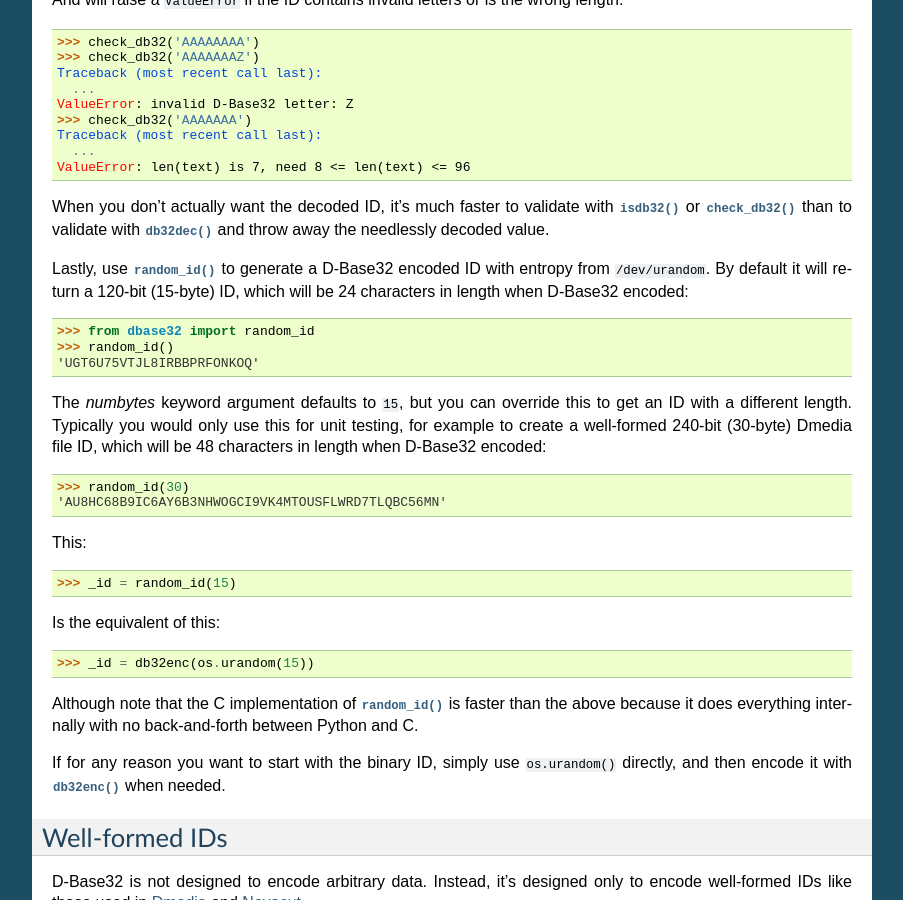
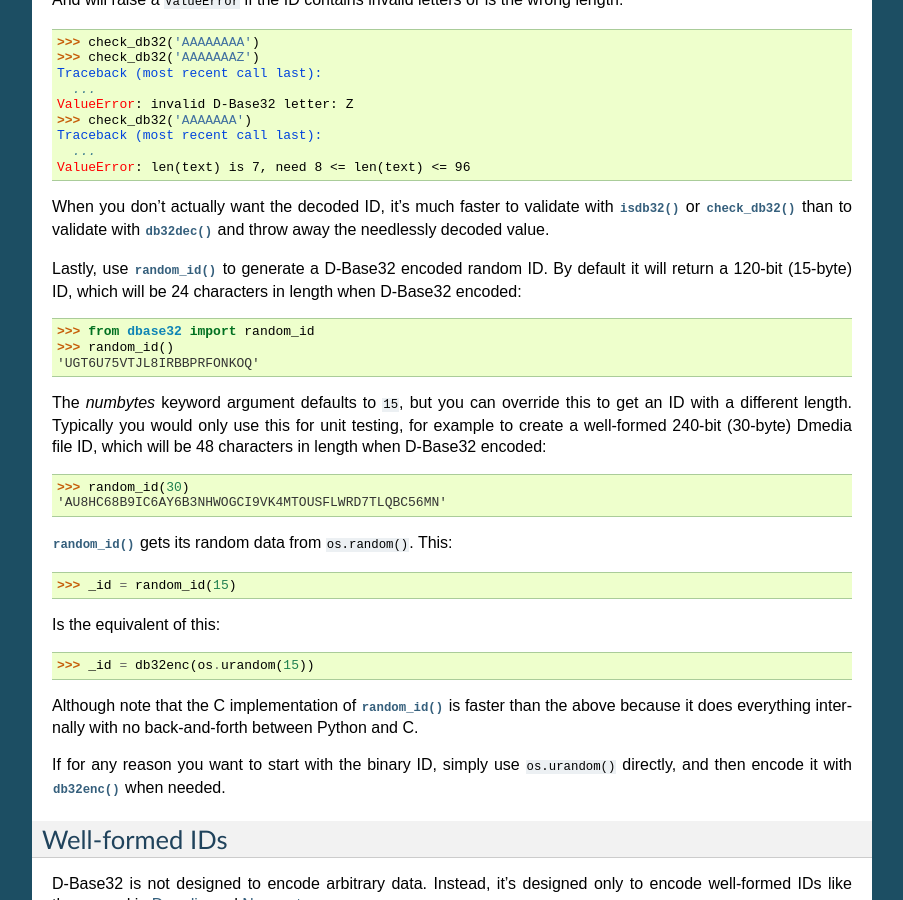
Before and after one commit to json420/dbase32, a Sphinx documentation site: the page built from doc/dbase32.rst, in a window 1280 px wide and 900 px high, scrolled down 896 px. Shown: the whole window, without its empty margins (198-1101 px from the left). Built offline with Sphinx 7.4.7, drawn with Linux system fonts in a browser that asks for light colours; some of the changed text lies outside the part shown.

Commit message:
docs: bit of clarification on random_id()

```diff
--- a/doc/dbase32.rst
+++ b/doc/dbase32.rst
@@ -69,9 +69,9 @@ When you don't actually want the decoded ID, it's much faster to validate with
 :func:`isdb32()` or :func:`check_db32()` than to validate with :func:`db32dec()`
 and throw away the needlessly decoded value.
 
-Lastly, use :func:`random_id()` to generate a D-Base32 encoded ID with entropy
-from ``/dev/urandom``.  By default it will return a 120-bit (15-byte) ID, which
-will be 24 characters in length when D-Base32 encoded:
+Lastly, use :func:`random_id()` to generate a D-Base32 encoded random ID.  By
+default it will return a 120-bit (15-byte) ID, which will be 24 characters in
+length when D-Base32 encoded:
 
 >>> from dbase32 import random_id
 >>> random_id()
@@ -85,7 +85,7 @@ ID, which will be 48 characters in length when D-Base32 encoded:
 >>> random_id(30)
 'AU8HC68B9IC6AY6B3NHWOGCI9VK4MTOUSFLWRD7TLQBC56MN'
 
-This:
+:func:`random_id()` gets its random data from ``os.random()``.  This:
 
 >>> _id = random_id(15)
 
@@ -210,7 +210,11 @@ Functions
     >>> random_id(5)
     'V37E4B38'
 
-    The random data is from ``/dev/urandom``.
+    If provided, *numbytes* must be an ``int`` such that::
+
+        5 <= numbytes <= 60 and numbytes % 5 == 0
+
+    The random data is from ``os.urandom()``.
 
 
 
```
